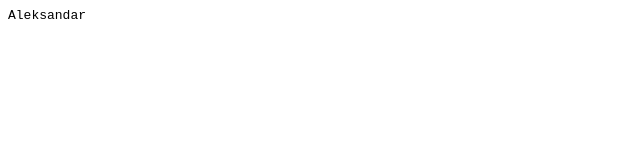
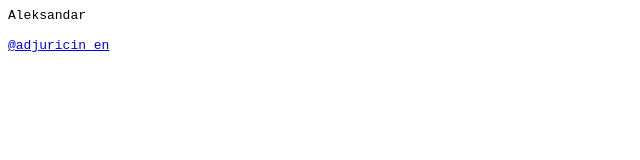
Before and after one commit to adjuricin/adjuricin.github.io, a plain HTML site: page index.html in a window 1280 px wide. Shown: the whole page, without its empty margins (0-640 px from the left). Drawn offline with Linux system fonts and the light colour scheme.

Commit message:
add x link

```diff
--- a/index.html
+++ b/index.html
@@ -8,3 +8,4 @@
 <body>
 Aleksandar
 <br/><br/>
+<a href="x.com/adjuricin_en">@adjuricin_en</a>
```
